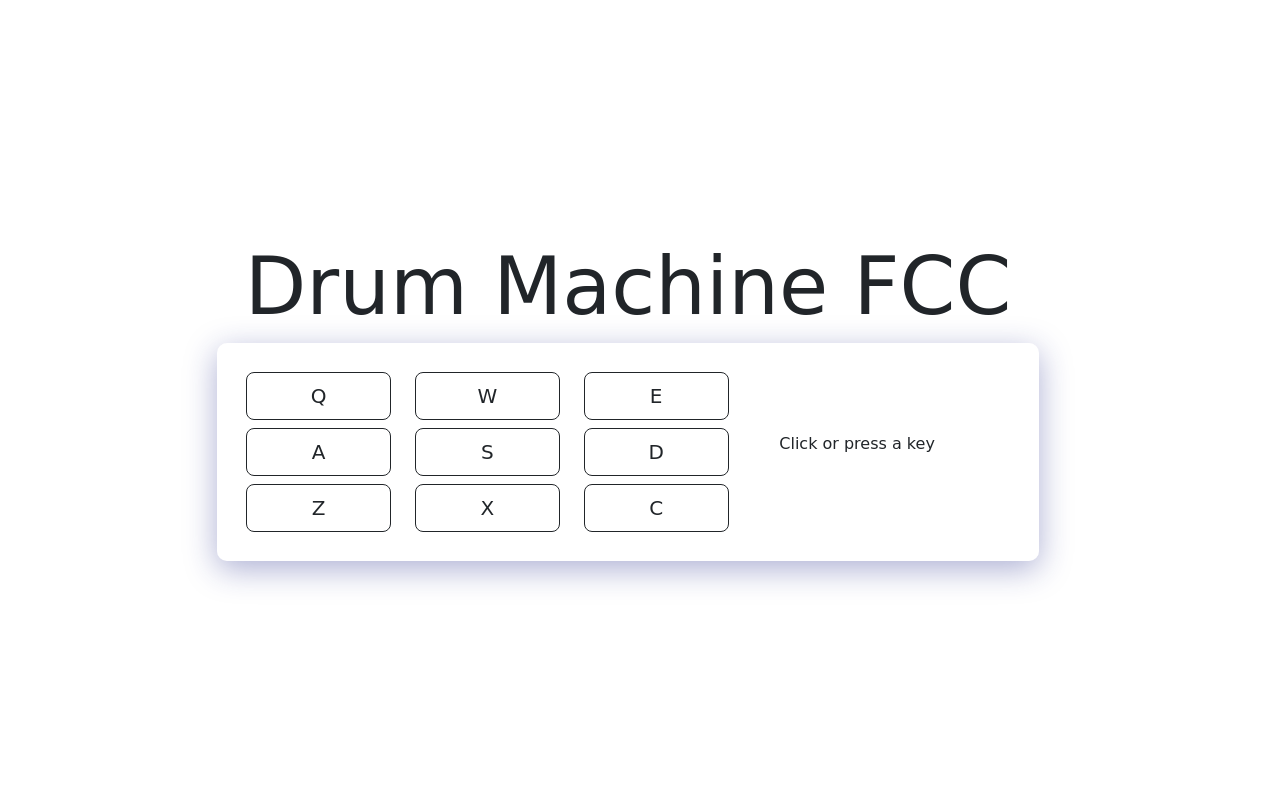
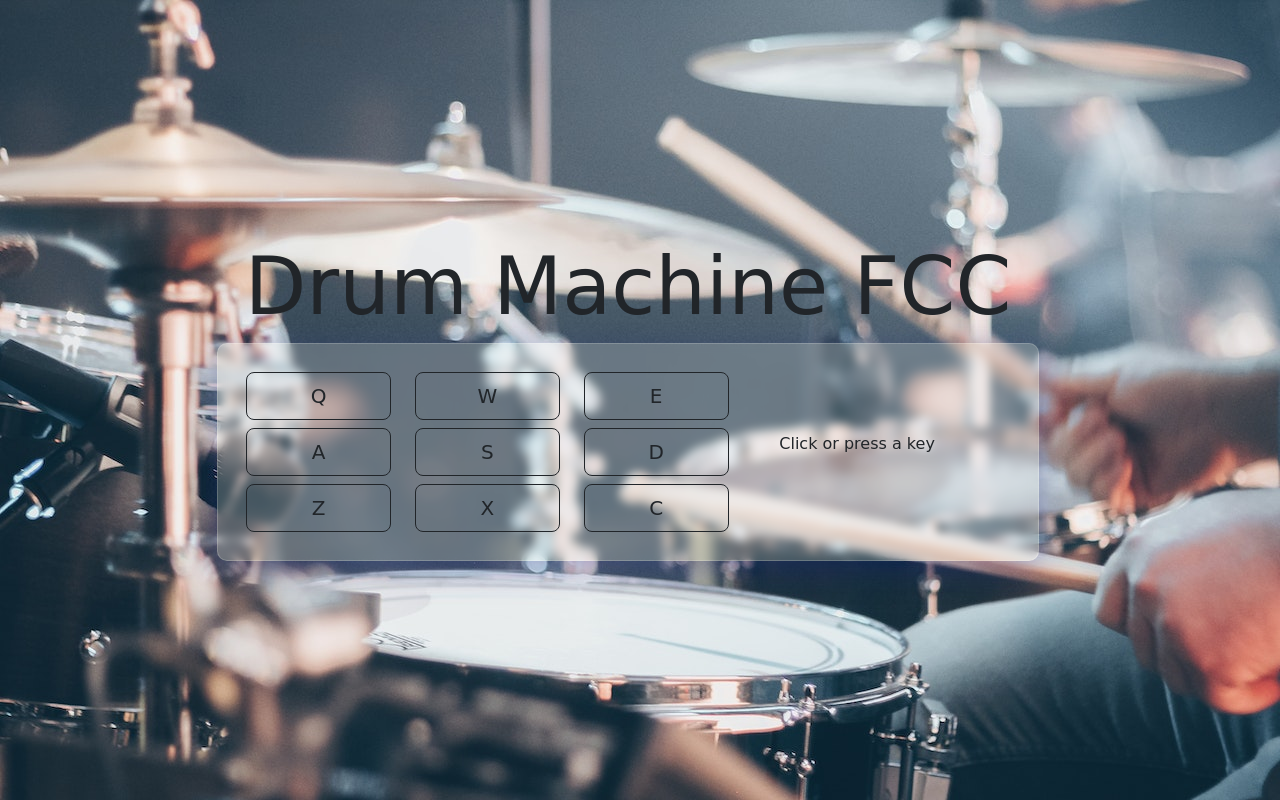
Before and after one commit to deboragonzalezojeda/drum-machine, a plain HTML site: page index.html in a window 1280 px wide. Drawn offline with nearby package versions, Linux system fonts and the light colour scheme; a web font is replaced by a local one.

Commit message:
Background

```diff
--- a/css/style.css
+++ b/css/style.css
@@ -3,7 +3,7 @@
 body {
     width: 100vw;
     height: 100vh;
-    background-image: url(/Github/drum-machine/img/drum-bg.jpg);
+    background-image: url(../img/drum-bg.jpg);
     background-size: cover;
     align-items: center;
 }
```
